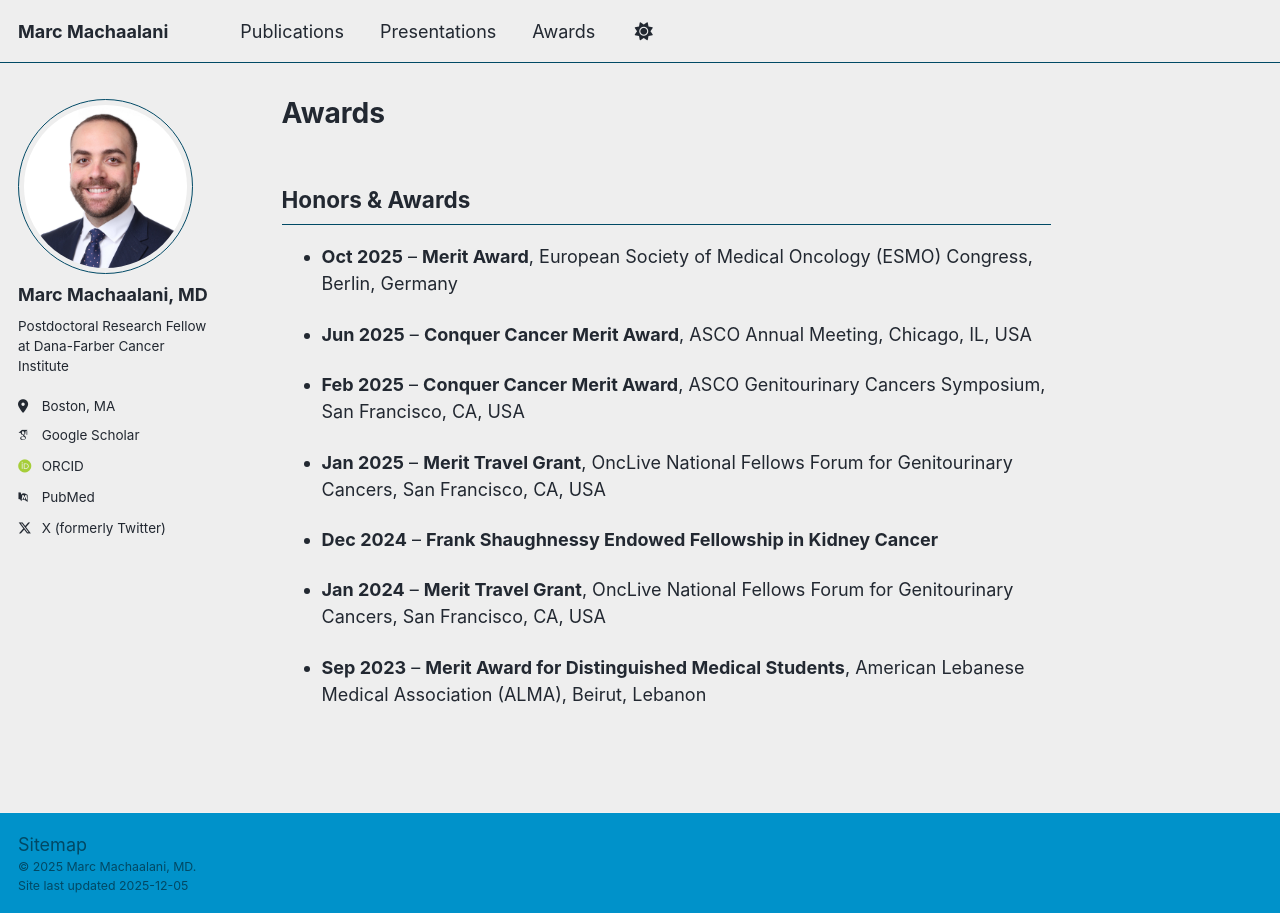
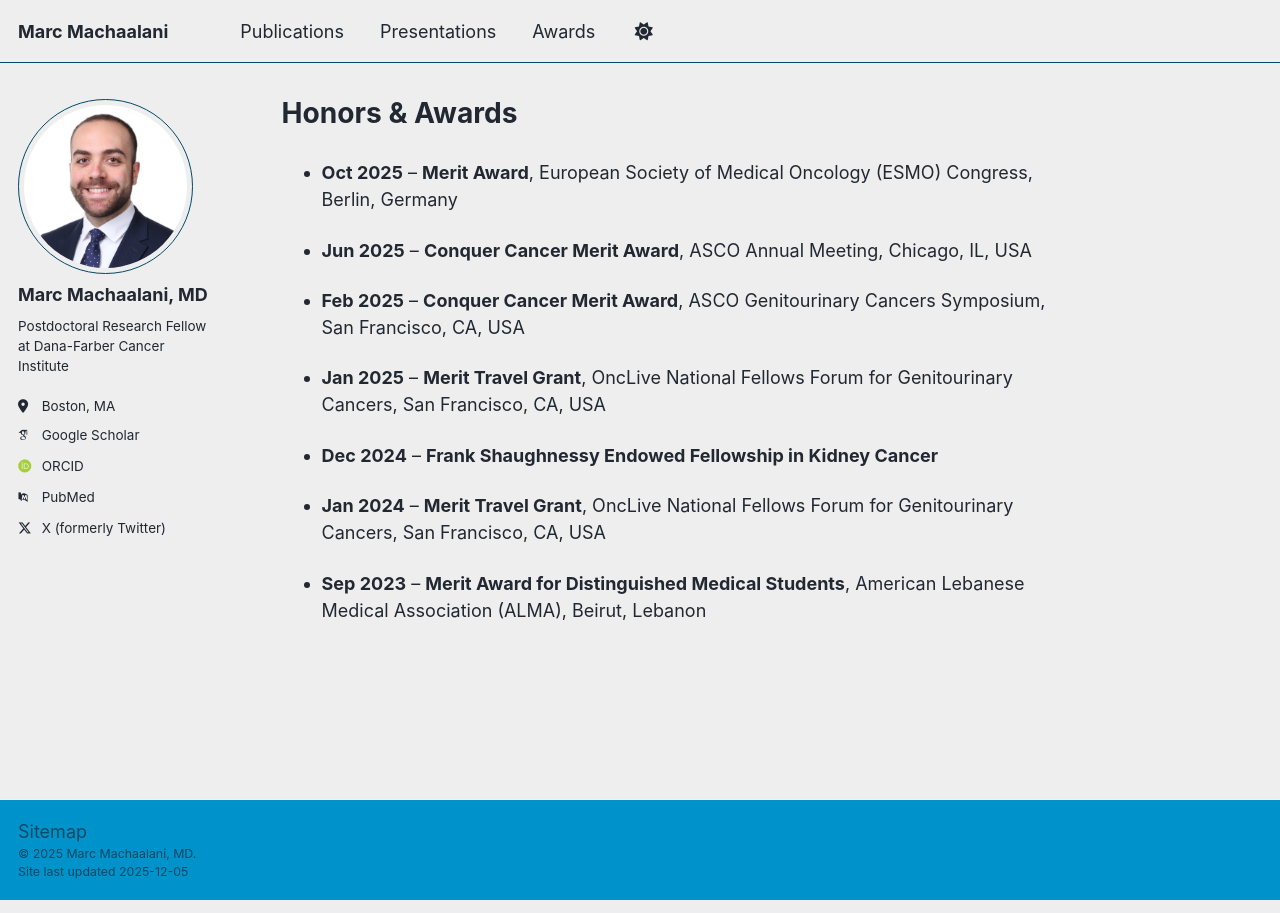
Before and after one commit to MarcMachaalani/marcmachaalani.github.io, a Jekyll site: the page built from _pages/awards.md, in a window 1280 px wide. Built offline with Jekyll 4.4.1, drawn with Linux system fonts in a browser that asks for light colours; some web fonts are replaced; a script bundle is joined from its source files by our own code; library files that are not in the unit come from our copies.

Commit message:
Update awards.md

```diff
--- a/_pages/awards.md
+++ b/_pages/awards.md
@@ -1,10 +1,9 @@
 ---
-title: "Awards"
+title: "Honors & Awards"
 permalink: /awards/
 layout: single
 ---
 
-## Honors & Awards
 
 - **Oct 2025** – **Merit Award**, European Society of Medical Oncology (ESMO) Congress, Berlin, Germany
 
```
